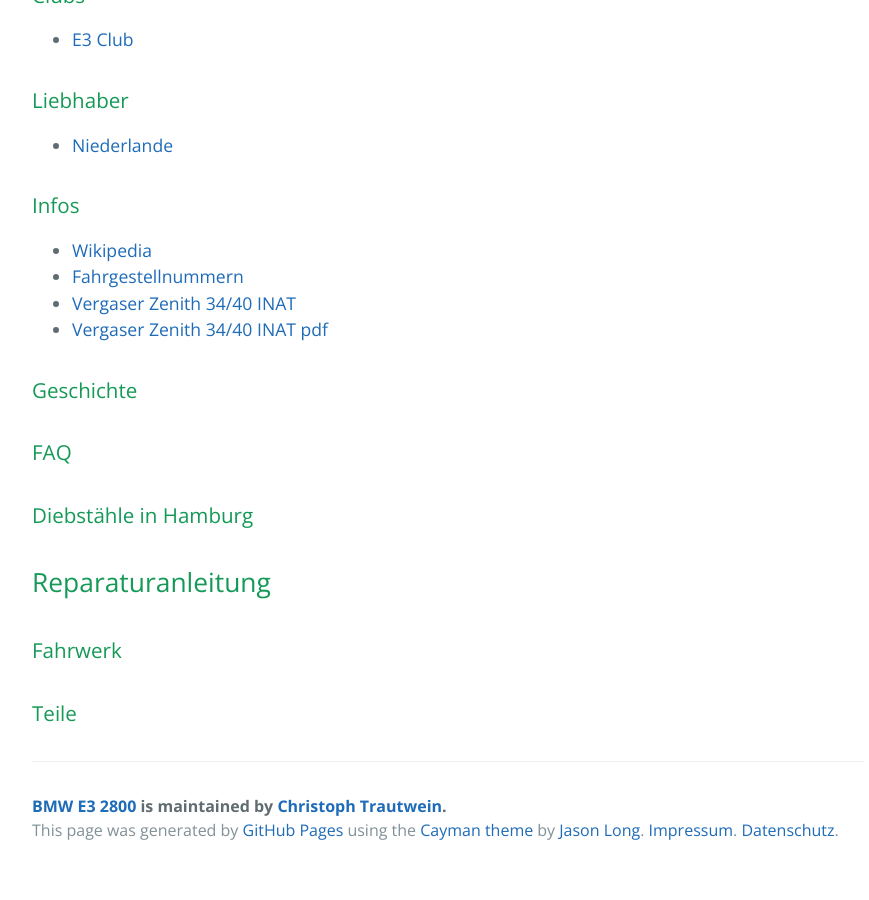
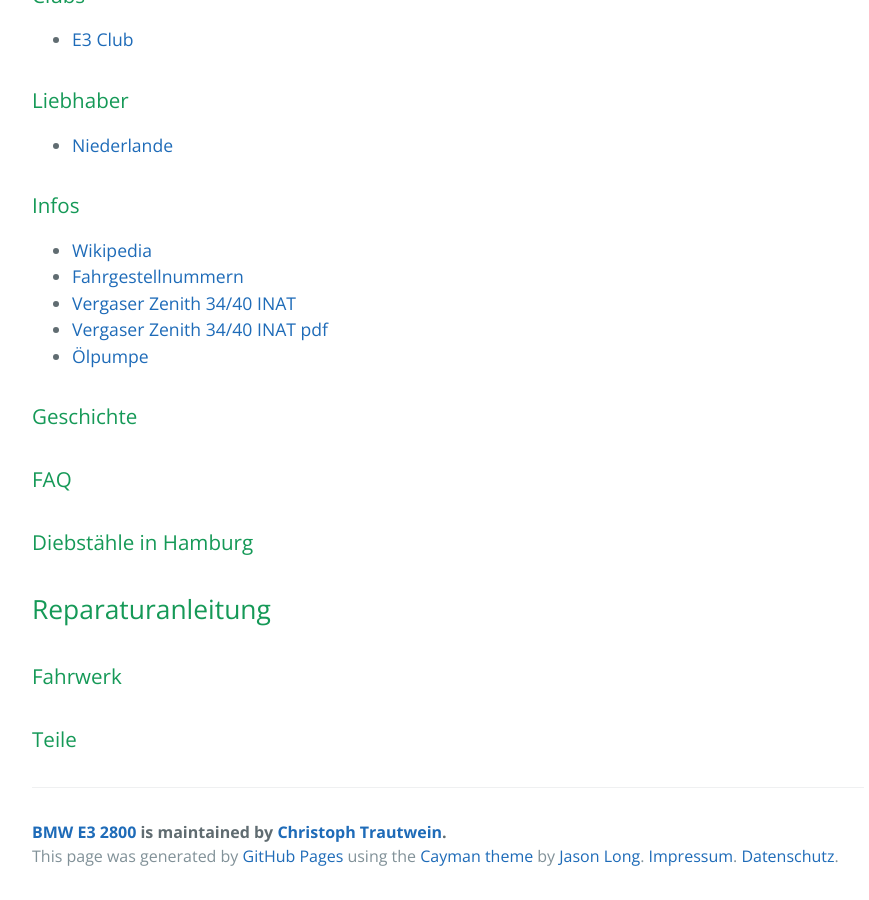
Before and after one commit to trautw/BMW-E3-2800, a Jekyll site: the page built from docs/_pages/04_more.md, in a window 1280 px wide and 900 px high, scrolled down 962 px. Shown: the whole window, without its empty margins (192-1061 px from the left). Built offline with Jekyll 4.4.1, drawn with Linux system fonts in a browser that asks for light colours; before the commit the page ends 1836 px from its top, so only the background shows below that.

Commit message:
Update 04_more.md

```diff
--- a/docs/_pages/04_more.md
+++ b/docs/_pages/04_more.md
@@ -33,6 +33,7 @@ permalink: /more/
 * [Fahrgestellnummern](http://bmw-e3-club.de/fahrgestellnummern/)
 * [Vergaser Zenith 34/40 INAT](http://www.senatorman.de/vergaser_3540inat.htm)
 * [Vergaser Zenith 34/40 INAT pdf](http://www.strichacht-forum.de/knowhow-v2/images/e/e9/ZENITH_VERGASER_BESCHREIBUNG.pdf)
+* [Ölpumpe](https://www.p-m-tec.de/)
 
 ### Geschichte
 
```
